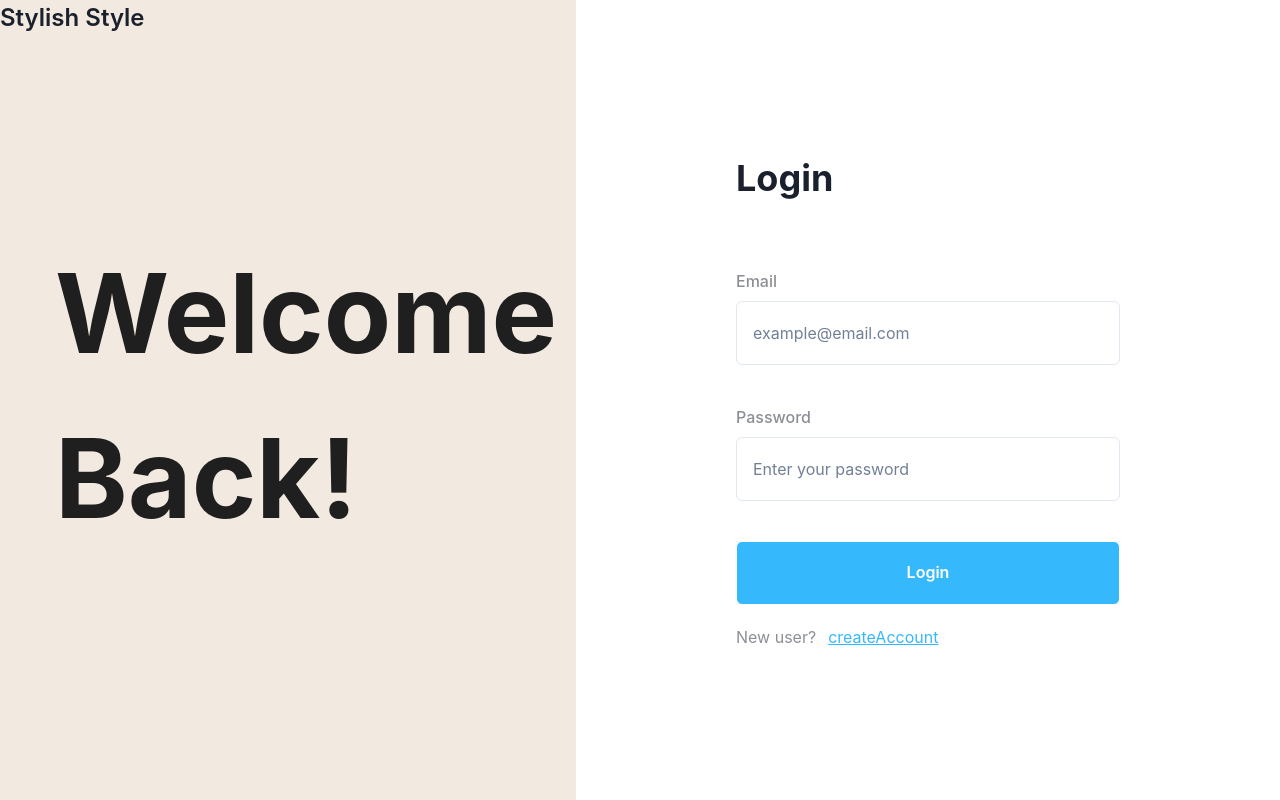
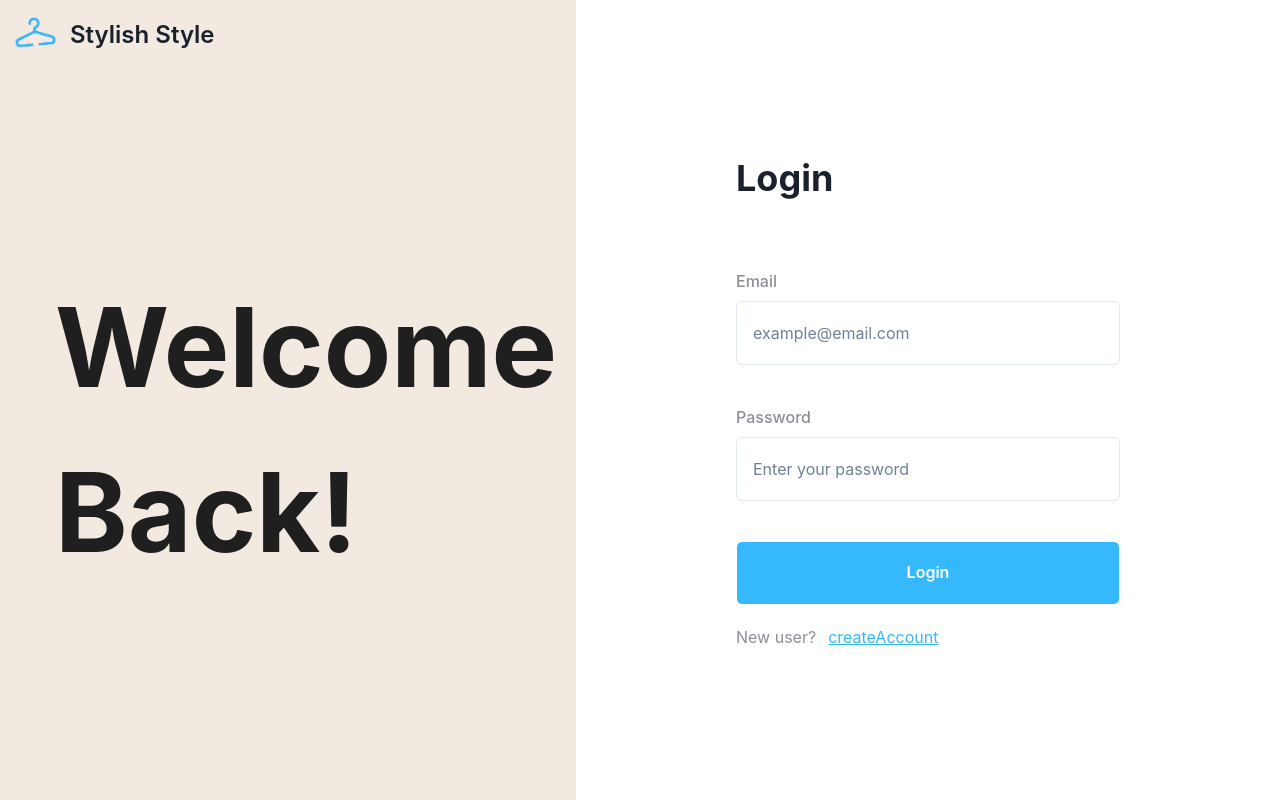
Before and after one commit to loveruvwnSol/stylish-style, a React (Create React App) app in the folder app/: page /login in a window 1280 px wide. Built offline with nearby package versions, Linux system fonts and the light colour scheme; no server answers.

Commit message:
add stylish style logo

```diff
--- a/app/src/components/molecules/Logo.tsx
+++ b/app/src/components/molecules/Logo.tsx
@@ -1,9 +1,13 @@
-import { Box, Text } from "@chakra-ui/react"
+import { Box, Icon, Image, Text } from "@chakra-ui/react";
+import StylishStyleIcon from "../../images/StylishStyleLogo.png";
 
 export const Logo = () => {
-    return(
-        <Box>
-            <Text fontWeight={"semibold"} fontSize={24}>Stylish Style</Text>
-        </Box>
-    )
-}
+  return (
+    <Box display={"flex"} alignItems={"center"}>
+      <Image src={StylishStyleIcon} boxSize="70px" objectFit="cover" />
+      <Text fontWeight={"semibold"} fontSize={24}>
+        Stylish Style
+      </Text>
+    </Box>
+  );
+};
```
Also changed, not shown: app/src/images/StylishStyleLogo.png (added).
